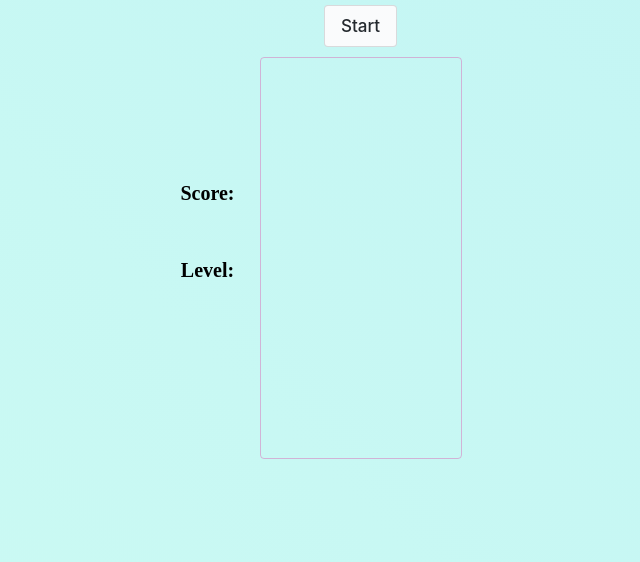
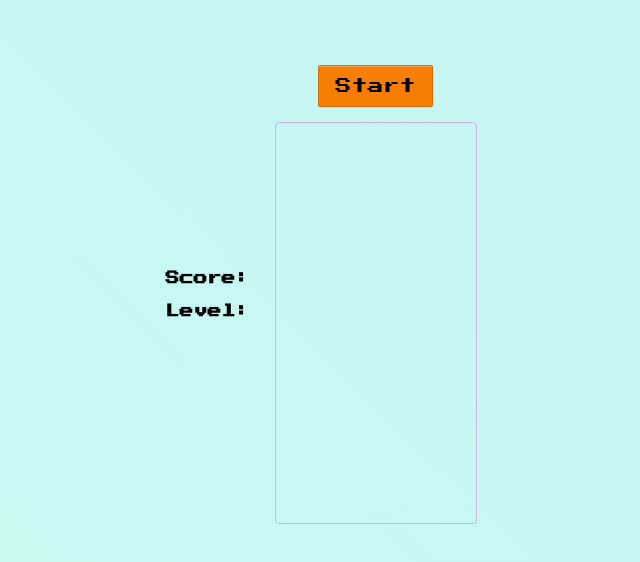
Before and after one commit to alexdwu3/tetris, a plain HTML site: page index.html in a window 1280 px wide. Shown: the whole page, without its empty margins (319-959 px from the left). Drawn offline with Linux system fonts and the light colour scheme.

Commit message:
changed style of start btn and scoreboard

```diff
--- a/app.js
+++ b/app.js
@@ -29,7 +29,7 @@ document.addEventListener('DOMContentLoaded', () => {
 
     }
 
-    let cells = Array.from(grid.querySelectorAll('div')); // assign div boxes to an array
+    let cells = Array.from(grid.querySelectorAll('div')); // assign div boxes to an array (cells)
     const scoreDisplay = document.querySelector('#score');
     const startButton = document.querySelector('#start-button');
 
--- a/index.html
+++ b/index.html
@@ -3,14 +3,17 @@
     <head>
         <script src="app.js"></script>
         <link rel="stylesheet" href="style.css"></link>
+        <link rel="preconnect" href="https://fonts.googleapis.com">
+        <link rel="preconnect" href="https://fonts.gstatic.com" crossorigin>
+        <link href="https://fonts.googleapis.com/css2?family=Press+Start+2P&display=swap" rel="stylesheet">
         <title>Tetris</title>
     </head>
     <body id="screen">
         <div id="scoreboard">
-            <h4>Score: <span id="score"></span></h4>
-            <h4>Level: <span id="score"></span></h4>
+            <h4>Score: <span></span></h4>
+            <h4>Level: <span></span></h4>
         </div>
-        <div>
+        <div id="gameboard">
             <button id="start-button">Start</button>
             <div>
                 <div style="flex-direction: row;"class="grid"></div>
--- a/style.css
+++ b/style.css
@@ -1,15 +1,16 @@
+
 #screen {
     display:flex;
     flex-direction:row;
     justify-content: center;
     align-items: center;
-    font-family: "PT Sans";
+    font-family: 'Press Start 2P', cursive;
     background: linear-gradient(45deg, #80ffdb59, #c2f4f4, #8ed5ea);
     /* background: linear-gradient(-45deg, #ee7752, #e73c7e, #23a6d5, #23d5ab); */
     height: 100%;
     width: 100%;
     margin: auto;
-    margin-top: 5px;
+    margin-top: 65px;
     padding-bottom: 50px;
     background-size: 400% 400%;
     animation: gradient 60s ease infinite;
@@ -33,10 +34,14 @@
 
 #scoreboard {
     margin-right: 25px;
-    font-size: 20px;
+    font-size: 14px;
 }
 
-#screen div {
+#score {
+    margin-top:25px;
+}
+
+#gameboard {
     display: flex;
     flex-direction: column;
     align-items: center;
@@ -60,19 +65,20 @@
 
 
 #start-button {
-    margin-bottom: 10px;
+    margin-bottom: 15px;
     appearance: none;
-    background-color: #FAFBFC;
+    background-color: #F67E04;
     border: 1px solid rgba(27, 31, 35, 0.15);
-    border-radius: 4px;
-    /* box-shadow: rgba(27, 31, 35, 0.04) 0 1px 0, rgba(255, 255, 255, 0.25) 0 1px 0 inset; */
-    /* box-sizing: border-box; */
-    color: #24292E;
+    border-radius: 2px;
+    box-shadow: rgba(27, 31, 35, 0.04) 0 1px 0, rgba(255, 255, 255, 0.25) 0 1px 0 inset;
+    box-sizing: border-box;
+    color: black;
     cursor: pointer;
     /* display: inline-block; */
-    font-family: -apple-system, system-ui, "Segoe UI", Helvetica, Arial, sans-serif, "Apple Color Emoji", "Segoe UI Emoji";
-    font-size: 17px;
-    font-weight: 500;
+    font-family: 'Press Start 2P';
+    /* font-family: -apple-system, system-ui, "Segoe UI", Helvetica, Arial, sans-serif, "Apple Color Emoji", "Segoe UI Emoji"; */
+    font-size: 16px;
+    /* font-weight: 500; */
     line-height: 28px;
     list-style: none;
     padding: 6px 16px;
@@ -89,7 +95,7 @@
 }
 
 #start-button:hover {
-    background-color: #F3F4F6;
+    background-color: #C67615;
     text-decoration: none;
     transition-duration: 0.1s;
 }
```
